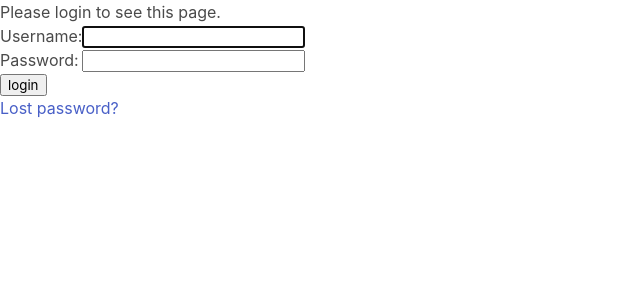
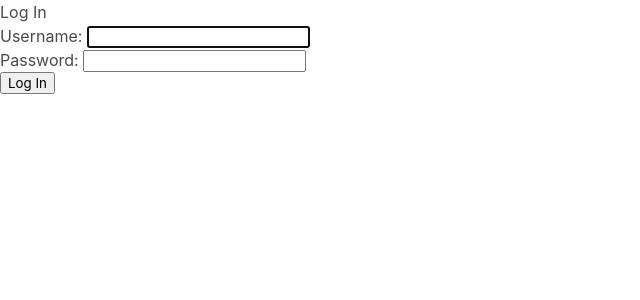
Before and after one commit to lmullen99/WeatherWear, a Django app: a page that uses weather_wear/weather/templates/registration/login.html in a window 1280 px wide. Shown: the top 300 px of the page, without its empty margins (0-640 px from the left). Run offline with Django 3.2, Linux system fonts and the light colour scheme; some libraries are stand-ins or nearby versions.

Commit message:
adds proper login and logout templates

```diff
--- /dev/null
+++ b/weather_wear/weather/templates/base.html
@@ -0,0 +1,14 @@
+<!-- templates/base.html -->
+<!DOCTYPE html>
+<html>
+<head>
+  <meta charset="utf-8">
+  <title>{% block title %}WeatherWear{% endblock %}</title>
+</head>
+<body>
+  <main>
+    {% block content %}
+    {% endblock %}
+  </main>
+</body>
+</html>
--- a/weather_wear/weather/templates/registration/login.html
+++ b/weather_wear/weather/templates/registration/login.html
@@ -1,7 +1,4 @@
-<!--login.html
-    This file handles the view for the login page-->
-<!DOCTYPE html>
-<html lang="en">
+<!-- templates/registration/login.html -->
 <head>
     <meta charset="UTF-8">
     <meta name="viewport" content="width=device-width, initial-scale=1.0">
@@ -9,40 +6,16 @@
     <title>WeatherWear</title>
     <link rel="stylesheet" href="https://cdnjs.cloudflare.com/ajax/libs/bulma/0.6.2/css/bulma.css" />
 </head>
-<body>
-              {% block content %}
-          {% if form.errors %}
-            <p>Your username and password didn't match. Please try again.</p>
-          {% endif %}
 
-          {% if next %}
-            {% if user.is_authenticated %}
-              <p>Your account doesn't have access to this page. To proceed,
-              please login with an account that has access.</p>
-            {% else %}
-              <p>Please login to see this page.</p>
-            {% endif %}
-          {% endif %}
+{% extends 'base.html' %}
 
-        <form method="post" action="{% url 'login' %}">
-          {% csrf_token %}
-          <table>
-            <tr>
-              <td>{{ form.username.label_tag }}</td>
-              <td>{{ form.username }}</td>
-            </tr>
-            <tr>
-              <td>{{ form.password.label_tag }}</td>
-              <td>{{ form.password }}</td>
-            </tr>
-          </table>
-          <input type="submit" value="login" />
-          <input type="hidden" name="next" value="{{ next }}" />
-        </form>
+{% block title %}Login{% endblock %}
 
-      {# Assumes you setup the password_reset view in your URLconf #}
-      <p><a href="{% url 'password_reset' %}">Lost password?</a></p>
-
-    {% endblock %}
-</body>
-    </html>
+{% block content %}
+<h2>Log In</h2>
+<form method="post">
+  {% csrf_token %}
+  {{ form.as_p }}
+  <button type="submit">Log In</button>
+</form>
+{% endblock %}
--- a/weather_wear/weather/urls.py
+++ b/weather_wear/weather/urls.py
@@ -1,10 +1,12 @@
 from django.urls import path, include
 from . import views
+from django.views.generic.base import TemplateView
 from .views import AboutView, GuestView
 from django.contrib.auth import views as auth_views
 
 urlpatterns = [
-    path('', views.index),  #the path for our index view
+    path('index/', views.index),  #the path for our index view
+    path('', TemplateView.as_view(template_name='home.html'), name="home"),
     path('accounts/', include('django.contrib.auth.urls')),
     path('about/', AboutView.as_view(), name = "About"),
     path('guest/', GuestView.as_view(), name = "Guest"),
```
Also changed, not shown: weather_wear/weather/templates/home.html (added, +15 -0 lines), weather_wear/weather_wear/settings.py (+4 -3 lines), weather_wear/db.sqlite3.
